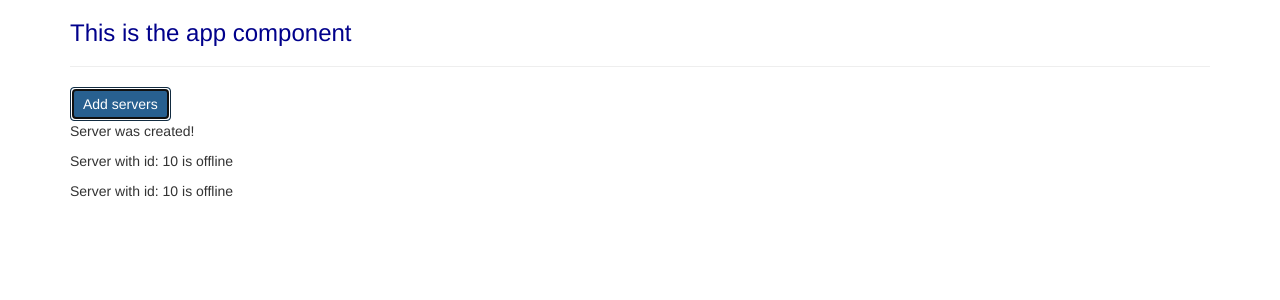
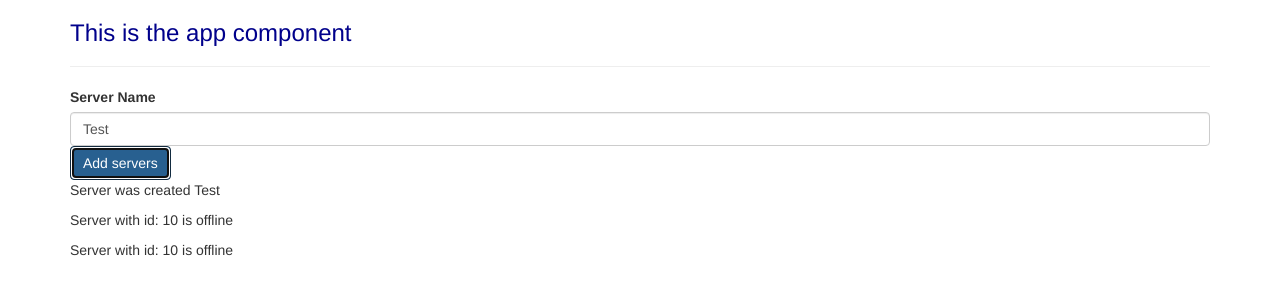
Before and after one commit to abel-masila/ng-getting-started, an Angular app: page / in a window 1280 px wide. Both pictures are taken after a click on the button "Add servers". Shown: the top 300 px of the page. Built offline with nearby package versions, Linux system fonts and the light colour scheme.

Commit message:
added directives

```diff
--- a/src/app/app.module.ts
+++ b/src/app/app.module.ts
@@ -4,10 +4,11 @@ import { NgModule } from '@angular/core';
 import { AppComponent } from './app.component';
 import { ServerComponent } from './server/server.component';
 import { ServersComponent } from './servers/servers.component';
+import { FormsModule } from '@angular/forms';
 
 @NgModule({
   declarations: [AppComponent, ServerComponent, ServersComponent],
-  imports: [BrowserModule],
+  imports: [BrowserModule, FormsModule],
   providers: [],
   bootstrap: [AppComponent]
 })
--- a/src/app/servers/servers.component.html
+++ b/src/app/servers/servers.component.html
@@ -1,5 +1,11 @@
+<label>Server Name</label>
+<input type="text" class="form-control" [(ngModel)]="serverName" />
 <button class="btn btn-primary" [disabled]="!allowNewServer" (click)="onCreateServer()">Add servers</button>
 
-<p>{{serverCreationStatus}}</p>
+<!-- <p>{{serverCreationStatus}}</p> -->
+<p *ngIf="serverCreated; else noServer">Server was created {{serverName}}</p>
+<ng-template #noServer>
+    <p>No server was created!</p>
+</ng-template>
 <app-server></app-server>
 <app-server></app-server>
--- a/src/app/servers/servers.component.ts
+++ b/src/app/servers/servers.component.ts
@@ -8,6 +8,8 @@ import { Component, OnInit } from '@angular/core';
 export class ServersComponent implements OnInit {
   allowNewServer = false;
   serverCreationStatus = 'No server was created!';
+  serverName = 'Test';
+  serverCreated = false;
   constructor() {
     setTimeout(() => {
       this.allowNewServer = true;
@@ -17,6 +19,11 @@ export class ServersComponent implements OnInit {
   ngOnInit() {}
 
   onCreateServer() {
-    this.serverCreationStatus = 'Server was created!';
+    this.serverCreationStatus =
+      'Server was created! Name is ' + this.serverName;
+    this.serverCreated = true;
+  }
+  onUpdateServerName(event) {
+    this.serverName = event.target.value;
   }
 }
```
